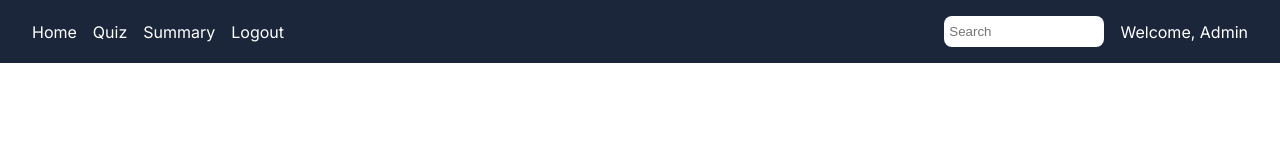
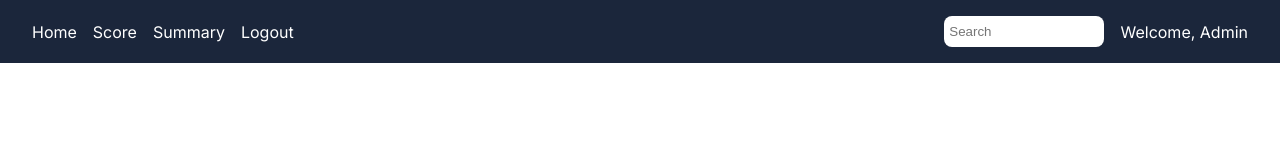
Before and after one commit to Raghavj2000/quiz-master, a Vue app in the folder frontend/: page /admin in a window 1280 px wide. Shown: the top 160 px of the page. Built offline with nearby package versions, Linux system fonts and the light colour scheme; what vue-toast-notification would draw is missing.

Commit message:
pushed navbar

```diff
--- a/frontend/src/components/Navbar.vue
+++ b/frontend/src/components/Navbar.vue
@@ -27,7 +27,7 @@ export default {
       username: "",
       links: [
         { name: "Home", path: "/" },
-        { name: "Quiz", path: "/quiz" },
+        { name: "Score", path: "/score" },
         { name: "Summary", path: "/summary" },
         { name: "Logout", path: "" },
       ],
```
